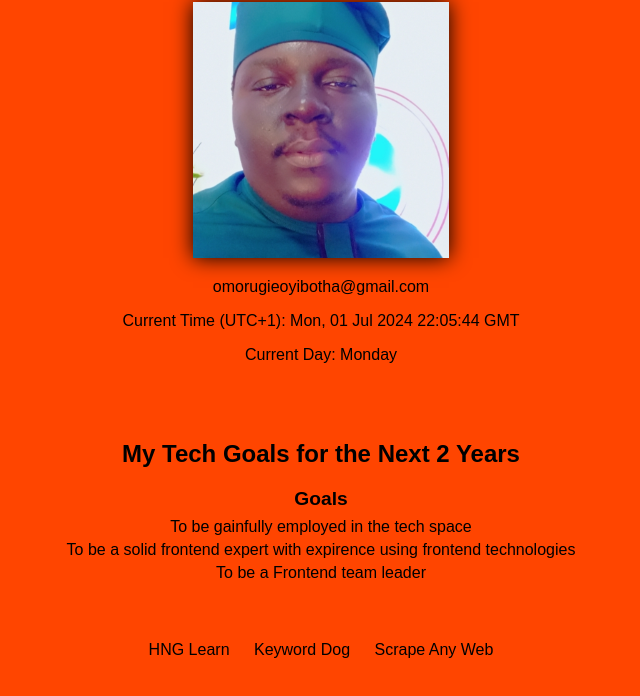
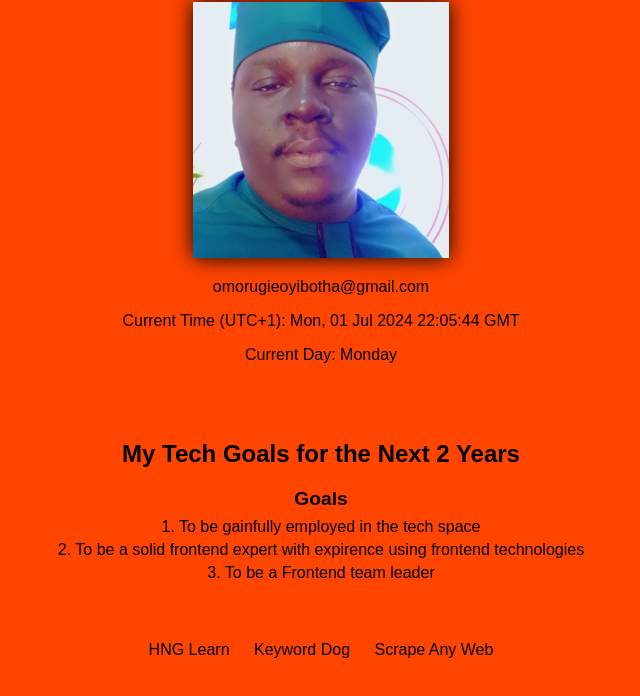
Before and after one commit to RayRugie/HNG-stage-1, a plain HTML site: page index.html in a window 1280 px wide. Shown: the part 98-794 px from the top of the page, without its empty margins (319-959 px from the left). Drawn offline with Linux system fonts and the light colour scheme.

Commit message:
"Updated numbering of tech goals in index.html"

```diff
--- a/index.html
+++ b/index.html
@@ -19,9 +19,9 @@
             <h2>My Tech Goals for the Next 2 Years</h2>
             <ul>
                 Goals
-                <li> To be gainfully employed in the tech space</li>
-                <li> To be a solid frontend expert with expirence using frontend technologies</li>
-                <li> To be a Frontend team leader </li>
+                <li>1. To be gainfully employed in the tech space</li>
+                <li>2. To be a solid frontend expert with expirence using frontend technologies</li>
+                <li>3. To be a Frontend team leader </li>
             </ul>
         </section>
     </main>
```
